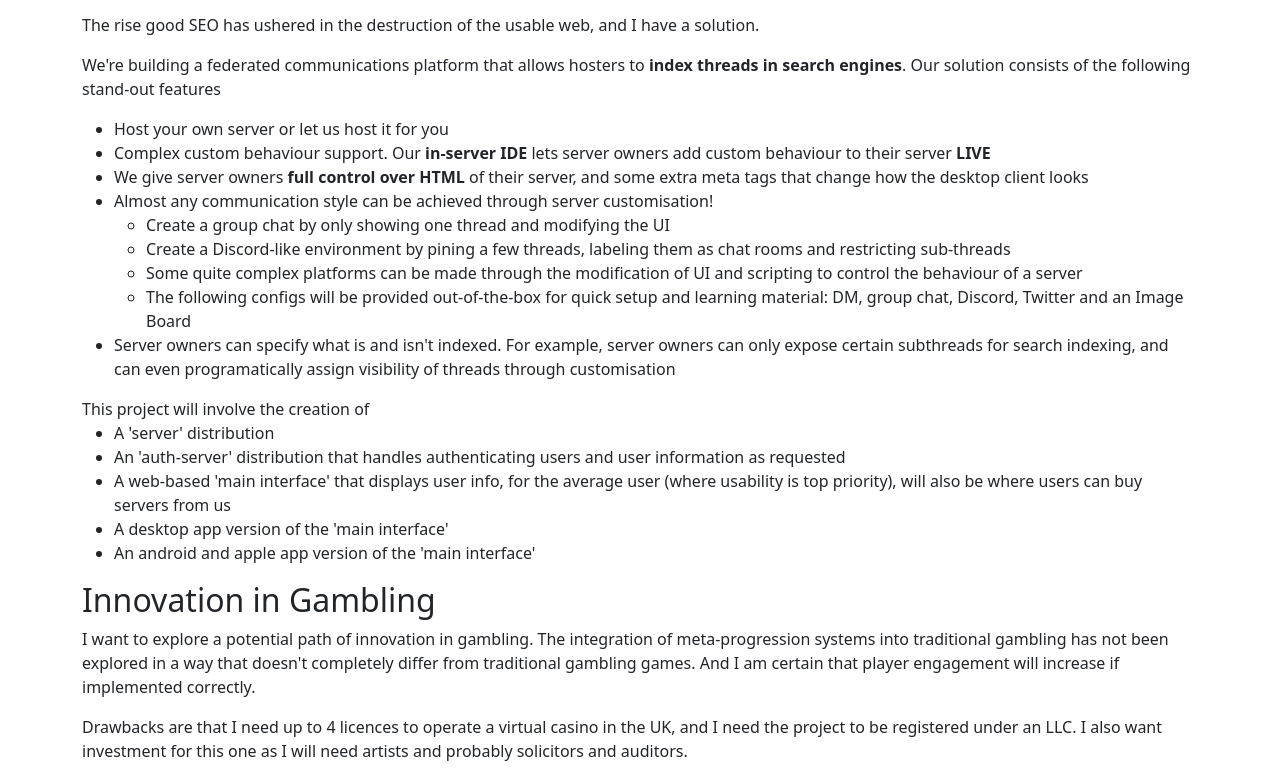
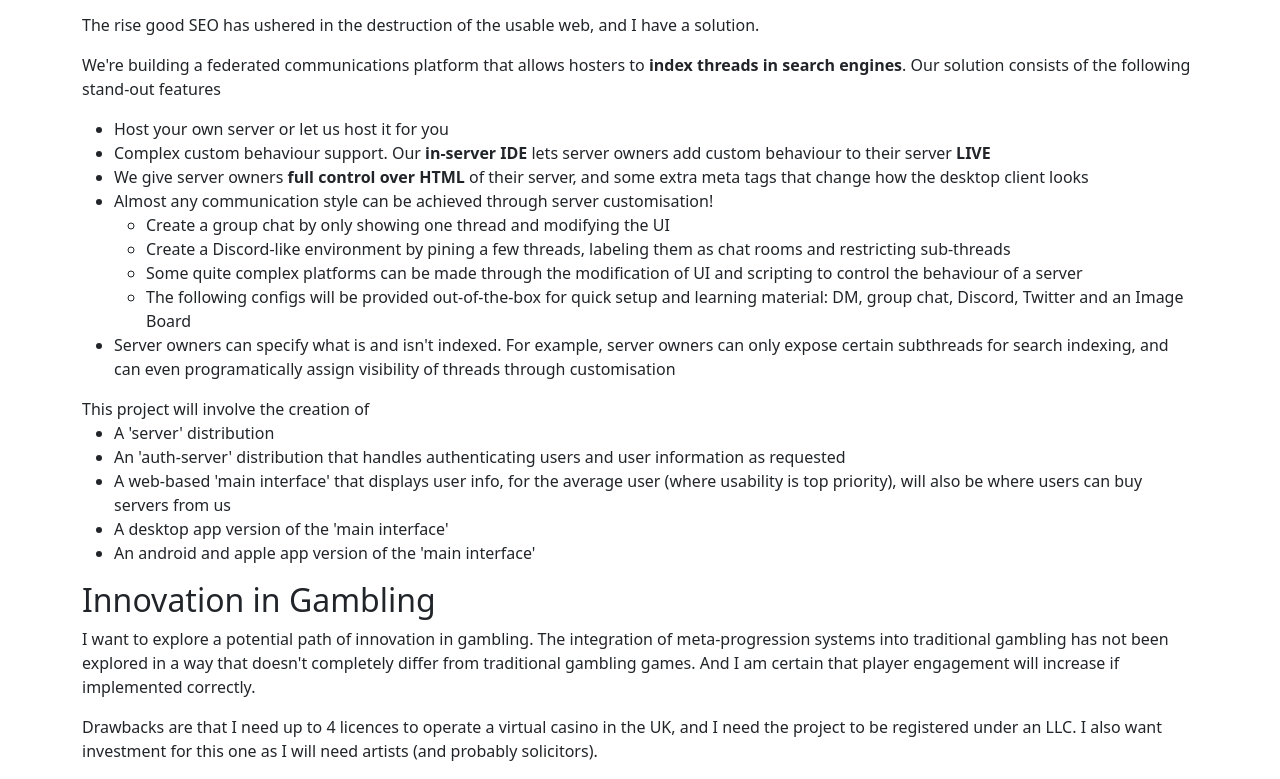
Before and after one commit to Woukie/lucaseldon.com, a website: page projects/index.html in a window 1280 px wide. Shown: the part 624-1403 px from the top of the page. Drawn offline with nearby package versions, Linux system fonts and the light colour scheme; files that its build step writes are made by us from their sources.

Commit message:
Updated drawbacks of gambling project

```diff
--- a/projects/index.html
+++ b/projects/index.html
@@ -74,7 +74,7 @@
     </ul>
     <h2>Innovation in Gambling</h2>
     <p>I want to explore a potential path of innovation in gambling. The integration of meta-progression systems into traditional gambling has not been explored in a way that doesn't completely differ from traditional gambling games. And I am certain that player engagement will increase if implemented correctly.</p>
-    <p>Drawbacks are that I need up to 4 licences to operate a virtual casino in the UK, and I need the project to be registered under an LLC. I also want investment for this one as I will need artists and probably solicitors and auditors.</p>
+    <p>Drawbacks are that I need up to 4 licences to operate a virtual casino in the UK, and I need the project to be registered under an LLC. I also want investment for this one as I will need artists (and probably solicitors).</p>
   </div>
 
   <script src="/node_modules/bootstrap/dist/js/bootstrap.bundle.min.js"></script>
```
